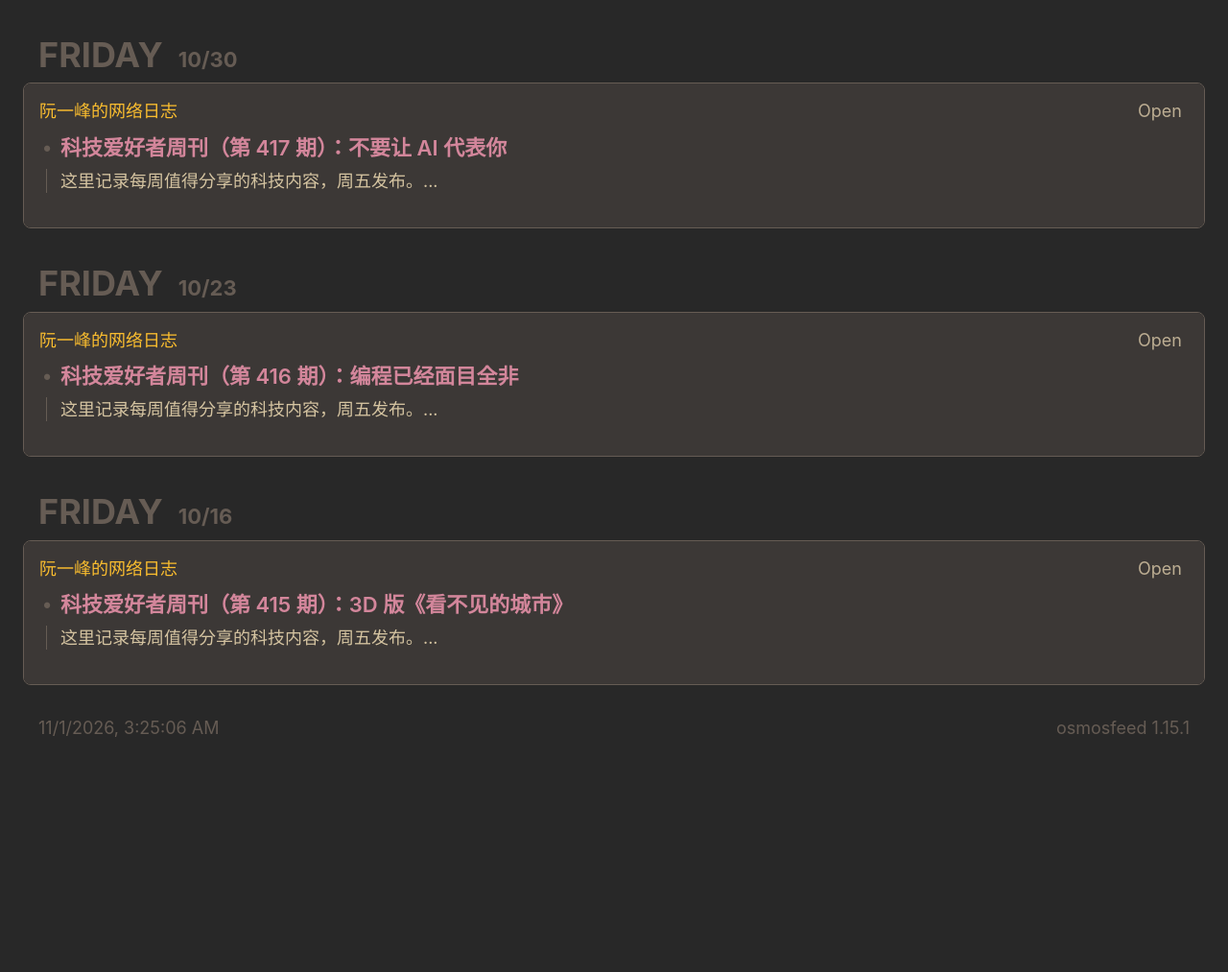
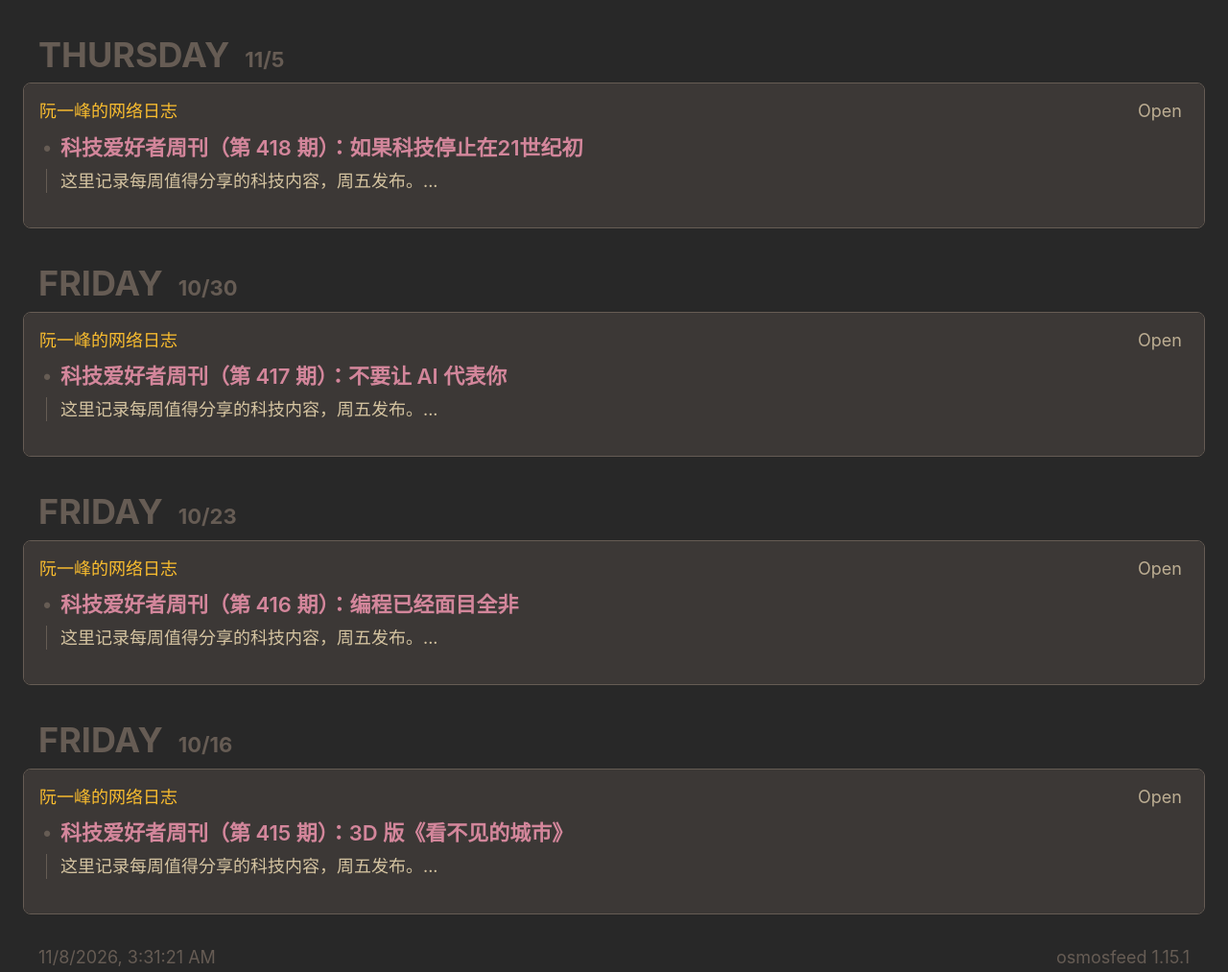
Before and after one commit to MrGo123/rss, a plain HTML site: page index.html in a window 1280 px wide. Shown: the whole page at 96% size. Before the commit the page ends 804 px from the top, so only its background shows below. Drawn offline with Linux system fonts and the light colour scheme.

Commit message:
deploy: b27c0a14279007d9451fc6691a86a47144682088

```diff
--- a/index.html
+++ b/index.html
@@ -15,6 +15,51 @@
 
   <body>
     <!-- %after-body-begin.html% -->
+      <section class="daily-content js-toggle-accordions-scope">
+        <h2 class="daily-heading">
+          <button
+            class="daily-heading-toggle"
+            data-action="toggle-accordions"
+            title="Click to toggle the day, Ctrl + click to toggle all."
+          >
+            <time class="daily-heading-toggle__weekday js-offset-weekday" data-offset-date=2026-11-05 datetime="2026-11-05T23:43:55.000Z">2026-11-05</time>
+            <time class="daily-heading-toggle__date js-offset-date" data-offset-date=2026-11-05 datetime="2026-11-05T23:43:55.000Z"></time>
+          </button>
+        </h2>
+        <ul class="sources card">
+            <li class="card__section">
+              <section class="js-toggle-accordions-scope">
+                <h3 class="source-heading">
+                  <button
+                    class="source-heading__name"
+                    data-action="toggle-accordions"
+                    title="Click to toggle the source, Ctrl + click to toggle all."
+                  >阮一峰的网络日志</button>
+                  <a class="source-heading__link" href="http://www.ruanyifeng.com/blog/">Open</a>
+                </h3>
+                <section class="articles-per-source">
+                    <article>
+                      <details
+                        class="article-expander"
+                        data-action="toggle-native-accordion"
+                        data-accordion-key="http://www.ruanyifeng.com/blog/2026/11/weekly-issue-418.html"
+                        open
+                      >
+                        <summary class="article-expander__title">科技爱好者周刊（第 418 期）：如果科技停止在21世纪初</summary>
+                        <a class="article-summary-link article-summary-box-outer" href="http://www.ruanyifeng.com/blog/2026/11/weekly-issue-418.html">
+                          <div class="article-summary-box-inner media-object">
+                            <span class="media-object__text">
+                              <span>这里记录每周值得分享的科技内容，周五发布。...</span>
+                            </span>
+                          </div>
+                        </a>
+                      </details>
+                    </article>
+                </section>
+              </section>
+            </li>
+        </ul>
+      </section>
       <section class="daily-content js-toggle-accordions-scope">
         <h2 class="daily-heading">
           <button
@@ -152,8 +197,8 @@
       </section>
 
     <footer>
-      <a class="footer-link" href="https://github.com/MrGo123/rss/actions/runs/41269017136">
-        <time id="build-timestamp" datetime="2026-11-01T03:25:06.897Z">2026-11-01T03:25:06.897Z</time>
+      <a class="footer-link" href="https://github.com/MrGo123/rss/actions/runs/42442993692">
+        <time id="build-timestamp" datetime="2026-11-08T03:31:21.310Z">2026-11-08T03:31:21.310Z</time>
       </a>
       <a class="footer-link" href="https://github.com/osmoscraft/osmosfeed">osmosfeed 1.15.1</a>
     </footer>
```
Also changed, not shown: cache.json (+10 -0 lines), 1 other file.
